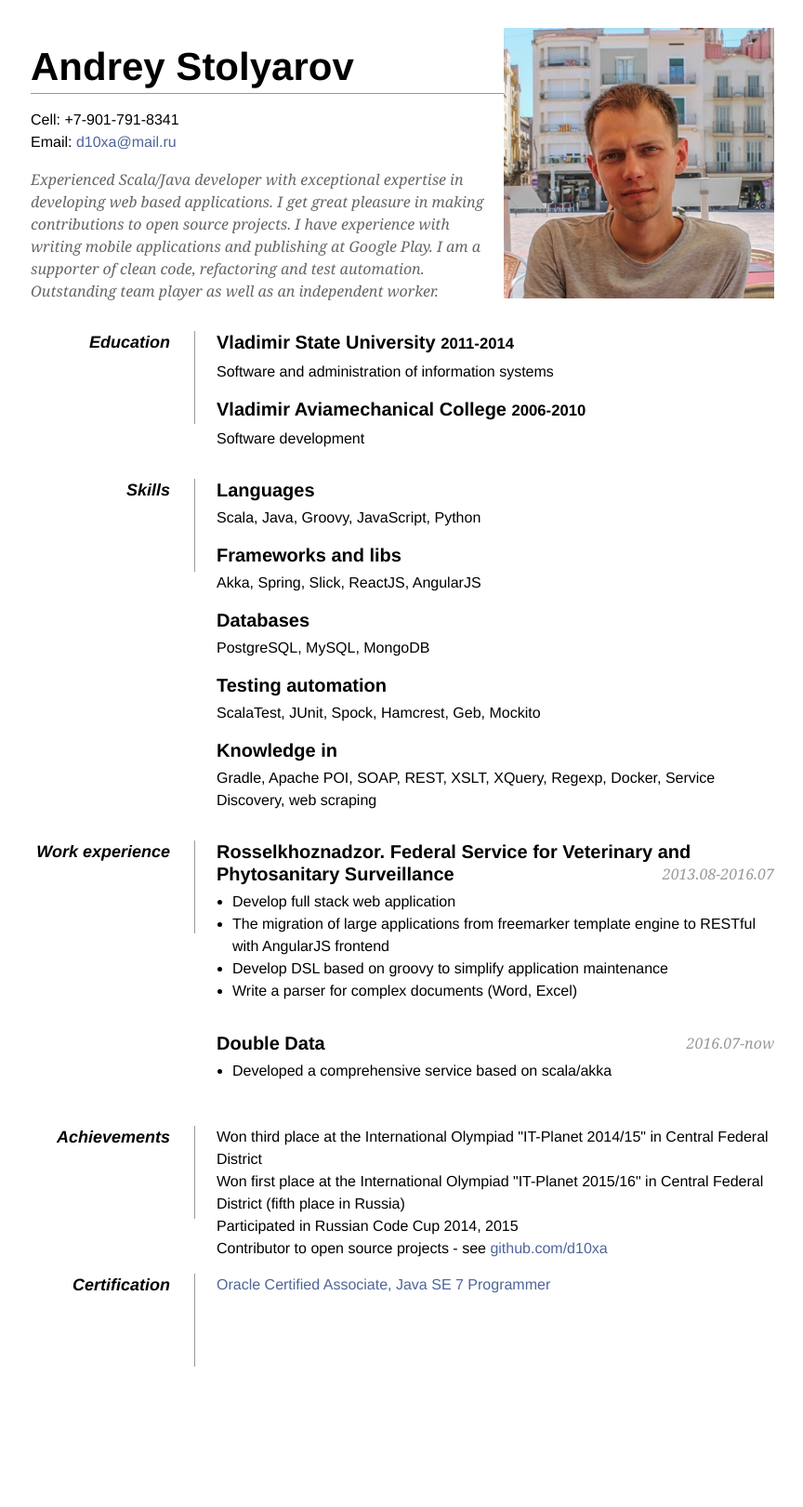
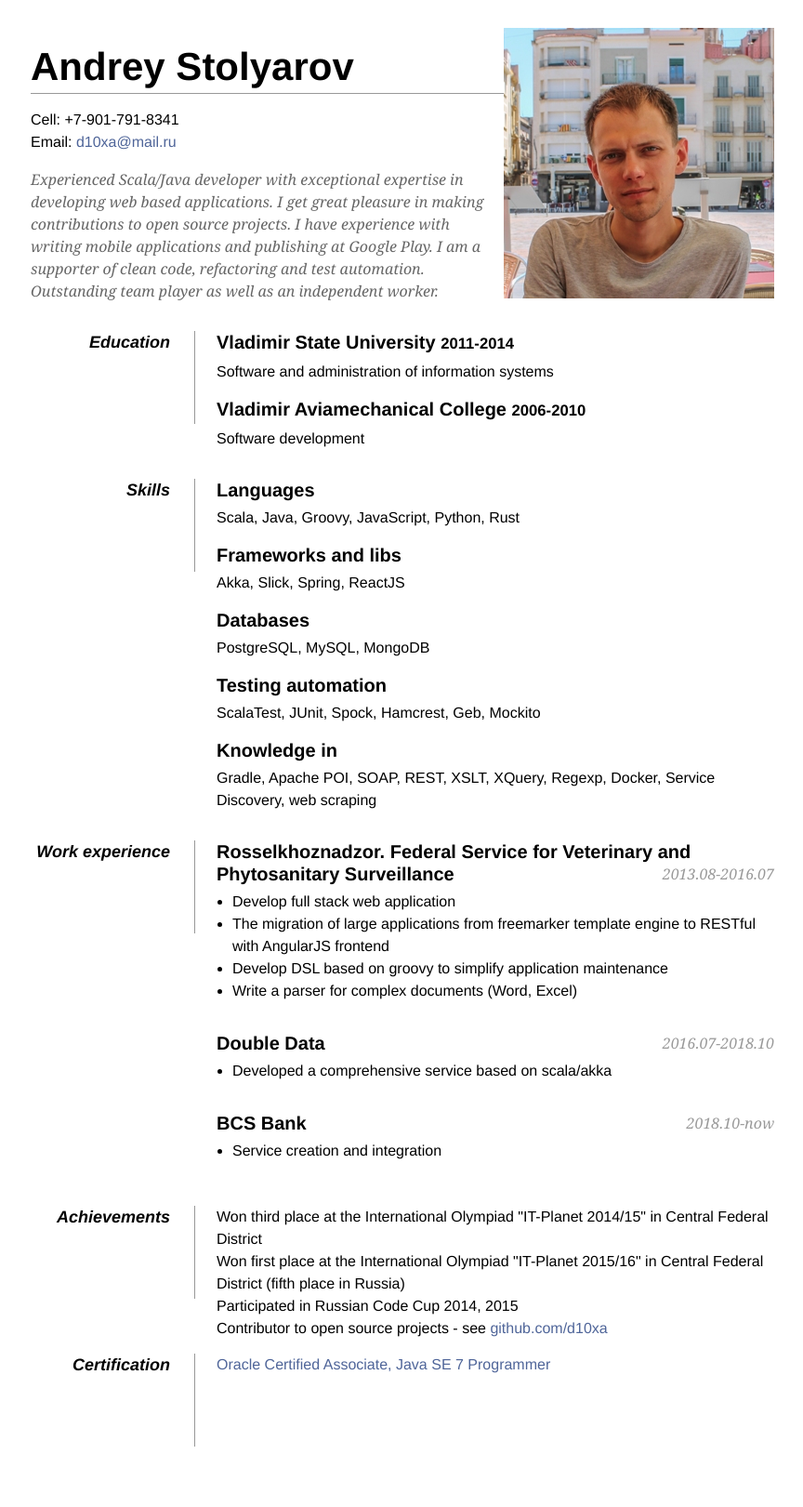
Before and after one commit to d10xa/d10xa.github.io, a Jekyll site: the page built from resume.html, in a window 1280 px wide. Shown: the whole page at 93% size, without its empty margins (207-1071 px from the left). Built offline with Jekyll 4.4.1, drawn with Linux system fonts in a browser that asks for light colours; before the commit the page ends 1535 px from its top, so only the background shows below that.

Commit message:
update resume

```diff
--- a/resume.html
+++ b/resume.html
@@ -64,10 +64,10 @@ permalink: /resume/
         <dt>Skills</dt>
         <dd>
             <h2>Languages</h2>
-            <p>Scala, Java, Groovy, JavaScript, Python</p>
+            <p>Scala, Java, Groovy, JavaScript, Python, Rust</p>
 
             <h2>Frameworks and libs</h2>
-            <p>Akka, Spring, Slick, ReactJS, AngularJS</p>
+            <p>Akka, Slick, Spring, ReactJS</p>
 
             <h2>Databases</h2>
             <p>PostgreSQL, MySQL, MongoDB</p>
@@ -95,10 +95,18 @@ permalink: /resume/
         </dd>
         <dd>
             <h2>Double Data
-                <span>2016.07-now</span>
+                <span>2016.07-2018.10</span>
             </h2>
             <ul>
                 <li>Developed a comprehensive service based on scala/akka</li>
+            </ul>
+        </dd>
+        <dd>
+            <h2>BCS Bank
+                <span>2018.10-now</span>
+            </h2>
+            <ul>
+                <li>Service creation and integration</li>
             </ul>
         </dd>
 
```
